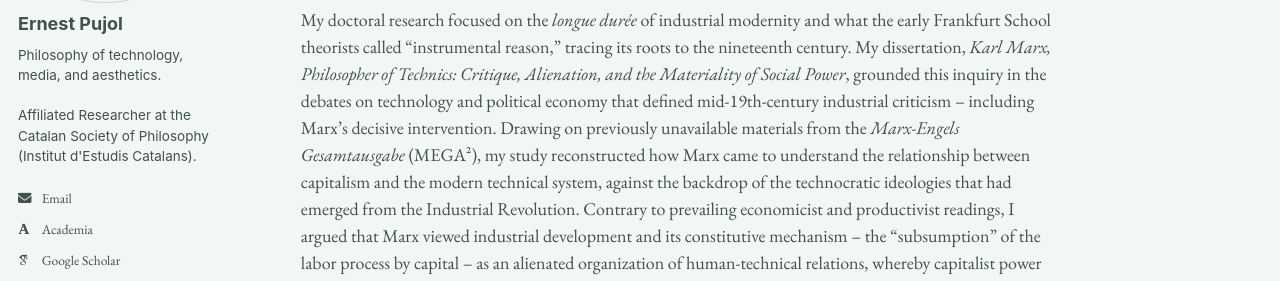
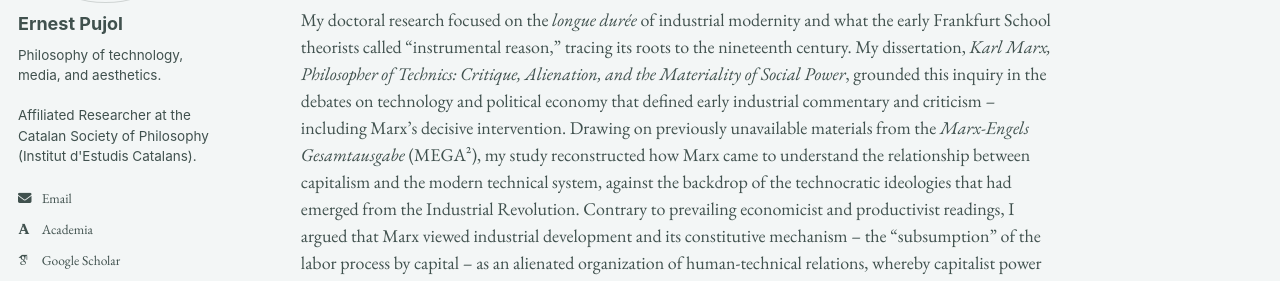
Before and after one commit to epujol90/epujol90.github.io, a Jekyll site: the page built from _pages/about.md, in a window 1280 px wide and 1197 px high. Shown: the part 240-521 px from the top of the window. Built offline with Jekyll 4.4.1, drawn with Linux system fonts in a browser that asks for light colours; some web fonts are replaced; a script bundle is joined from its source files by our own code; library files that are not in the unit come from our copies.

Commit message:
Update about.md

```diff
--- a/_pages/about.md
+++ b/_pages/about.md
@@ -8,7 +8,7 @@ redirect_from:
 ---
 I am a scholar of technology, media, and aesthetics trained in continental philosophy and critical theory in Europe and the United States. My research examines the history and politics of technological modernity -- particularly how the material infrastructures of the modern world embody and uphold relations of power and domination, despite promising to liberate humanity from scarcity and toil.
 
-My doctoral research focused on the _longue durée_ of industrial modernity and what the early Frankfurt School theorists called “instrumental reason,” tracing its roots to the nineteenth century. My dissertation, _Karl Marx, Philosopher of Technics: Critique, Alienation, and the Materiality of Social Power_, grounded this inquiry in the debates on technology and political economy that defined mid-19th-century industrial criticism -- including Marx's decisive intervention. Drawing on previously unavailable materials from the _Marx-Engels Gesamtausgabe_ (MEGA²), my study reconstructed how Marx came to understand the relationship between capitalism and the modern technical system, against the backdrop of the technocratic ideologies that had emerged from the Industrial Revolution. Contrary to prevailing economicist and productivist readings, I argued that Marx viewed industrial development and its constitutive mechanism -- the “subsumption” of the labor process by capital -- as an alienated organization of human-technical relations, whereby capitalist power becomes embedded in the very conditions of human life.
+My doctoral research focused on the _longue durée_ of industrial modernity and what the early Frankfurt School theorists called “instrumental reason,” tracing its roots to the nineteenth century. My dissertation, _Karl Marx, Philosopher of Technics: Critique, Alienation, and the Materiality of Social Power_, grounded this inquiry in the debates on technology and political economy that defined early industrial commentary and criticism -- including Marx's decisive intervention. Drawing on previously unavailable materials from the _Marx-Engels Gesamtausgabe_ (MEGA²), my study reconstructed how Marx came to understand the relationship between capitalism and the modern technical system, against the backdrop of the technocratic ideologies that had emerged from the Industrial Revolution. Contrary to prevailing economicist and productivist readings, I argued that Marx viewed industrial development and its constitutive mechanism -- the “subsumption” of the labor process by capital -- as an alienated organization of human-technical relations, whereby capitalist power becomes embedded in the very conditions of human life.
 
 As I revise this work into a monograph, my ongoing research traces how this core dynamic of capitalist modernity has shaped the course of the information age and is reasserting itself with renewed force in the contemporary AI project -- above all in its claim to expand human autonomy through the automation of judgment and reason.
 
```
